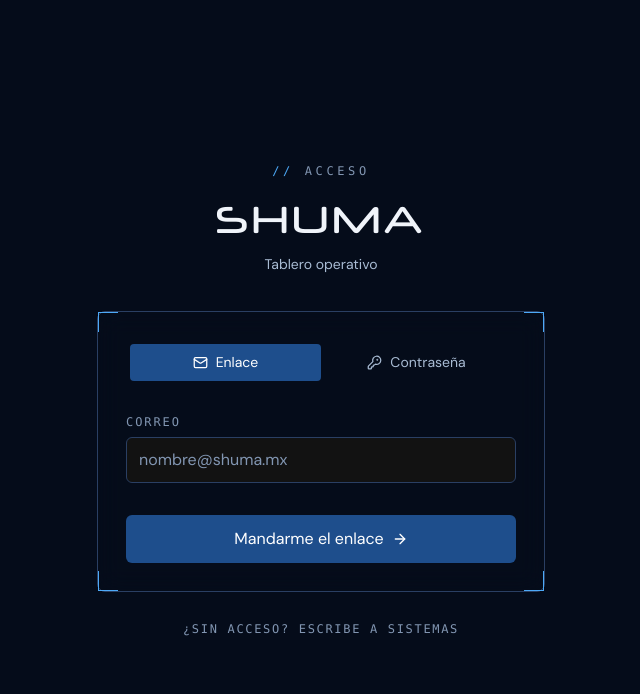
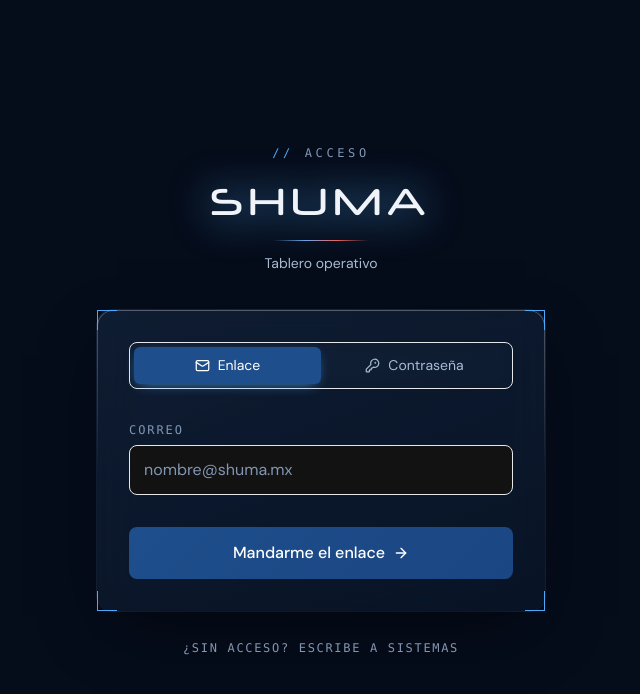
Before and after one commit to Josalfer1097/Shuma_BI, a Next.js app: page /login in a window 1280 px wide. Shown: the top 694 px of the page, without its empty margins (319-959 px from the left). Built offline with nearby package versions, Linux system fonts and the light colour scheme; no server answers.

Commit message:
Add per-company color identity and rebuild login with glass surface

```diff
--- a/app/globals.css
+++ b/app/globals.css
@@ -63,8 +63,15 @@
      lenta se confundiria con un error.
      El escarlata de marca #C0152A da 2.92:1 sobre este fondo, insuficiente;
      se aclara conservando el matiz y se separa del rojo de error. */
-  --empresa-cfs:      #4DA9F7;   /* 6.96:1 */
-  --empresa-acabados: #E8534E;   /* 4.99:1 */
+  /* Identidad de empresa, en dos tokens.
+     El marino puro da 1.74:1 sobre el fondo oscuro: es ilegible como linea.
+     Por eso se parte: 'masa' es el relleno (marino y escarlata de verdad,
+     con blanco encima), 'tinta' es la linea legible de la misma familia.
+     Asi el color de marca vive donde puede vivir: en superficie, no en trazo. */
+  --empresa-cfs:           #6BA5E8;   /* tinta  7.61:1 */
+  --empresa-cfs-masa:      #12326B;   /* marino, blanco encima 12.39:1 */
+  --empresa-acabados:      #F0605B;   /* tinta  6.08:1 */
+  --empresa-acabados-masa: #9E1B2F;   /* escarlata, blanco encima 7.92:1 */
 
 }
 
@@ -104,8 +111,12 @@
   --sobre-alerta:   #3B2A02;
 
   /* Colores de identidad por empresa */
-  --empresa-cfs:      #0B5FBF;   /* 6.17:1 */
-  --empresa-acabados: #B01326;   /* 7.08:1 */
+  /* En claro el marino y el escarlata si funcionan como linea: tinta y masa
+     coinciden. */
+  --empresa-cfs:           #12326B;   /* 11.55:1 */
+  --empresa-cfs-masa:      #12326B;
+  --empresa-acabados:      #9E1B2F;   /*  7.38:1 */
+  --empresa-acabados-masa: #9E1B2F;
 
 }
 
@@ -212,3 +223,102 @@
     transform: none;
   }
 }
+
+/* ============================================================
+   Superficie de vidrio de la pantalla de acceso.
+
+   El borde no es un 1px plano: es un degradado enmascarado que se
+   aclara arriba y se apaga abajo, como si la luz cayera desde
+   arriba. Es lo que separa una tarjeta plana de una que parece
+   tener grosor.
+   ============================================================ */
+
+.vidrio {
+  position: relative;
+  background:
+    linear-gradient(
+      160deg,
+      color-mix(in srgb, var(--bg-elevated) 62%, transparent),
+      color-mix(in srgb, var(--bg-surface) 78%, transparent)
+    );
+  backdrop-filter: blur(18px) saturate(1.25);
+  -webkit-backdrop-filter: blur(18px) saturate(1.25);
+  box-shadow:
+    0 24px 64px -20px rgb(0 0 0 / 0.55),
+    0 0 0 1px color-mix(in srgb, var(--border) 45%, transparent);
+}
+
+/* Filo de luz superior. Pseudo-elemento con mascara para que el
+   borde exista solo donde la luz lo tocaria. */
+.vidrio::before {
+  content: '';
+  position: absolute;
+  inset: 0;
+  border-radius: inherit;
+  padding: 1px;
+  background: linear-gradient(
+    180deg,
+    color-mix(in srgb, var(--text-primary) 30%, transparent),
+    transparent 55%
+  );
+  -webkit-mask:
+    linear-gradient(#000 0 0) content-box,
+    linear-gradient(#000 0 0);
+  -webkit-mask-composite: xor;
+  mask:
+    linear-gradient(#000 0 0) content-box,
+    linear-gradient(#000 0 0);
+  mask-composite: exclude;
+  pointer-events: none;
+}
+
+/* Campos: el foco enciende un halo en vez de solo cambiar el borde. */
+.campo-acceso {
+  transition:
+    border-color 0.25s ease,
+    box-shadow 0.35s ease,
+    background-color 0.25s ease;
+}
+.campo-acceso:focus {
+  outline: none;
+  border-color: color-mix(in srgb, var(--accent) 70%, transparent);
+  box-shadow:
+    0 0 0 3px color-mix(in srgb, var(--accent) 16%, transparent),
+    0 0 22px -6px color-mix(in srgb, var(--accent) 55%, transparent);
+}
+
+/* Boton principal: degradado propio y elevacion al pasar el cursor. */
+.boton-acceso {
+  background: linear-gradient(
+    135deg,
+    var(--accent-deep),
+    color-mix(in srgb, var(--accent-deep) 72%, var(--empresa-cfs-masa))
+  );
+  box-shadow: 0 10px 26px -12px color-mix(in srgb, var(--accent) 75%, transparent);
+  transition:
+    transform 0.25s cubic-bezier(0.22, 1, 0.36, 1),
+    box-shadow 0.3s ease,
+    filter 0.25s ease;
+}
+.boton-acceso:hover:not(:disabled) {
+  transform: translateY(-1px);
+  filter: brightness(1.12);
+  box-shadow: 0 16px 34px -14px color-mix(in srgb, var(--accent) 85%, transparent);
+}
+.boton-acceso:active:not(:disabled) {
+  transform: translateY(0);
+}
+
+@keyframes shuma-pulso {
+  0%, 100% { opacity: 0.16; }
+  50%      { opacity: 0.30; }
+}
+.animar-pulso {
+  animation: shuma-pulso 9s ease-in-out infinite;
+}
+
+@media (prefers-reduced-motion: reduce) {
+  .animar-pulso { animation: none; }
+  .boton-acceso { transition: none; }
+  .boton-acceso:hover:not(:disabled) { transform: none; }
+}
--- a/app/login/page.tsx
+++ b/app/login/page.tsx
@@ -76,7 +76,7 @@
     modo === 'enlace' ? correo.includes('@') : correo.includes('@') && password.length > 0
 
   const claseCampo =
-    'w-full rounded-md border border-border bg-bg-base/70 px-3 py-2.5 text-scale-base text-text-primary backdrop-blur transition-colors duration-300 placeholder:text-text-muted focus:border-accent focus:outline-none focus:ring-1 focus:ring-accent'
+    'campo-acceso w-full rounded-lg border border-border/70 bg-bg-base/50 px-3.5 py-3 text-scale-base text-text-primary backdrop-blur placeholder:text-text-muted'
 
   return (
     <main className="relative flex min-h-screen items-center justify-center overflow-hidden bg-bg-base p-4">
@@ -90,14 +90,22 @@
           <p className="mb-3 font-mono text-scale-xs uppercase tracking-[0.3em] text-text-muted">
             <span className="text-accent">{'//'}</span> acceso
           </p>
-          <h1 className="font-neuropol text-scale-4xl tracking-[0.12em] text-text-primary">
+          <h1 className="font-neuropol text-scale-4xl tracking-[0.18em] text-text-primary drop-shadow-[0_2px_20px_var(--accent)]">
             SHUMA
           </h1>
-          <p className="mt-2 text-scale-sm text-text-secondary">Tablero operativo</p>
+          <div
+            aria-hidden="true"
+            className="mx-auto mt-3 h-px w-24"
+            style={{
+              background:
+                'linear-gradient(90deg, transparent, var(--empresa-cfs), var(--empresa-acabados), transparent)',
+            }}
+          />
+          <p className="mt-3 text-scale-sm text-text-secondary">Tablero operativo</p>
         </div>
 
         <div
-          className="animar-entrada relative rounded-lg border border-border bg-bg-surface/80 p-7 backdrop-blur-md"
+          className="vidrio animar-entrada relative rounded-2xl p-8"
           style={{ animationDelay: '0.18s' }}
         >
           {ESQUINAS.map((pos, i) => (
@@ -111,10 +119,10 @@
 
           {/* Selector de metodo. El indicador se desliza en vez de saltar:
               es la transicion que hace sentir la pantalla continua. */}
-          <div className="relative mb-7 grid grid-cols-2 rounded-md bg-bg-base/60 p-1">
+          <div className="relative mb-8 grid grid-cols-2 rounded-lg border border-border/50 bg-bg-base/45 p-1 backdrop-blur">
             <span
               aria-hidden="true"
-              className="absolute inset-y-1 left-1 w-[calc(50%-0.25rem)] rounded bg-accent-deep transition-transform duration-300 ease-out motion-reduce:transition-none"
+              className="absolute inset-y-1 left-1 w-[calc(50%-0.25rem)] rounded-md bg-accent-deep shadow-[0_4px_14px_-6px_var(--accent)] transition-transform duration-[350ms] ease-[cubic-bezier(0.22,1,0.36,1)] motion-reduce:transition-none"
               style={{ transform: modo === 'password' ? 'translateX(100%)' : 'translateX(0)' }}
             />
             <button
@@ -220,7 +228,7 @@
                 type="button"
                 onClick={enviar}
                 disabled={!listo || cargando || entrando}
-                className="animar-entrada group flex w-full items-center justify-center gap-2 rounded-md bg-accent-deep py-3 text-scale-base text-white transition-all duration-300 hover:brightness-110 disabled:cursor-not-allowed disabled:opacity-40"
+                className="boton-acceso animar-entrada group mt-1 flex w-full items-center justify-center gap-2 rounded-lg py-3.5 text-scale-base font-medium text-white disabled:cursor-not-allowed disabled:opacity-40 disabled:shadow-none"
                 style={{ animationDelay: '0.4s' }}
               >
                 {cargando || entrando ? (
--- a/components/EmpresaCard.tsx
+++ b/components/EmpresaCard.tsx
@@ -20,14 +20,25 @@
  * Las siglas van en Neuropol, la tipografia de identidad del grupo.
  */
 export function EmpresaCard({ empresa, indice }: { empresa: Empresa; indice: number }) {
+  // Dos tokens, no uno. 'tinta' es la linea legible; 'masa' es el marino o
+  // el escarlata de verdad, que solo puede vivir como relleno: el marino puro
+  // da 1.74:1 sobre el fondo oscuro y como trazo seria invisible.
   const color = `var(--empresa-${empresa.id})`
+  const masa = `var(--empresa-${empresa.id}-masa)`
 
   return (
     <Link
       href={`/${empresa.id}`}
       aria-label={`Ver indicadores de ${empresa.nombre}`}
-      style={{ ['--co' as string]: color }}
-      className="group relative isolate flex min-h-[17rem] flex-col justify-between overflow-hidden rounded-lg border border-border bg-bg-surface p-7 transition-[border-color,transform] duration-500 hover:-translate-y-1 hover:border-[color:var(--co)] focus-visible:outline-none focus-visible:ring-2 focus-visible:ring-[color:var(--co)] focus-visible:ring-offset-2 focus-visible:ring-offset-bg-base motion-reduce:transition-none motion-reduce:hover:translate-y-0"
+      style={{
+        ['--co' as string]: color,
+        ['--ma' as string]: masa,
+        // El cuerpo se tine con la masa de la empresa. Es aqui donde el
+        // marino y el escarlata se leen como marino y escarlata: en
+        // superficie, no en linea.
+        background: `linear-gradient(150deg, color-mix(in srgb, ${masa} 42%, var(--bg-surface)), var(--bg-surface) 72%)`,
+      }}
+      className="group relative isolate flex min-h-[17rem] flex-col justify-between overflow-hidden rounded-lg border border-border p-7 transition-[border-color,transform,box-shadow] duration-500 hover:-translate-y-1 hover:border-[color:var(--co)] hover:shadow-[0_22px_50px_-24px_var(--ma)] focus-visible:outline-none focus-visible:ring-2 focus-visible:ring-[color:var(--co)] focus-visible:ring-offset-2 focus-visible:ring-offset-bg-base motion-reduce:transition-none motion-reduce:hover:translate-y-0"
     >
       {/* Reticula tecnica de fondo. Muy tenue: da superficie sin competir. */}
       <div
--- a/components/FondoAcceso.tsx
+++ b/components/FondoAcceso.tsx
@@ -5,59 +5,74 @@
 /**
  * Fondo de la pantalla de acceso.
  *
- * Silueta de barras, retícula técnica y dos resplandores con los colores de
- * las dos empresas. Todo es geometría abstracta: ni un dígito, ni una
- * etiqueta, ni nada con forma de dato. Una cifra inventada aquí, aunque
- * fuera decorativa, es exactamente el error que no puede pasar en un
- * producto que se presenta a dirección.
+ * La pantalla de acceso es del GRUPO, no de una empresa: llega antes de que
+ * el usuario elija. Por eso sostiene los dos colores de identidad en tension
+ * -- marino a la izquierda, escarlata a la derecha -- en vez de comprometerse
+ * con uno. Es la unica pantalla del producto donde eso tiene sentido.
  *
- * Las alturas se calculan una vez con useMemo. Recalcularlas en cada render
- * haría saltar las barras al escribir en el formulario.
+ * Todo es geometria abstracta: ni un digito, ni una etiqueta, ni nada con
+ * forma de dato. Una cifra decorativa aqui, aunque fuera inventada a
+ * proposito, es el error mas caro posible en un tablero que se presenta a
+ * direccion.
  */
 export function FondoAcceso() {
+  // Calculado una vez: recalcularlo en cada render haria saltar las barras
+  // al escribir en el formulario.
   const barras = useMemo(
     () =>
-      Array.from({ length: 28 }, (_, i) => ({
-        alto: 18 + ((i * 37) % 62),
-        retraso: ((i * 13) % 45) / 10,
-        duracion: 3.8 + ((i * 7) % 30) / 10,
+      Array.from({ length: 34 }, (_, i) => ({
+        alto: 14 + ((i * 41) % 66),
+        retraso: ((i * 17) % 52) / 10,
+        duracion: 4.2 + ((i * 11) % 34) / 10,
       })),
     []
   )
 
   return (
     <div aria-hidden="true" className="pointer-events-none absolute inset-0 -z-10 overflow-hidden">
-      {/* Retícula técnica, la misma del lenguaje de la portada. */}
+      {/* Cama de color. Marino y escarlata en extremos opuestos: el grupo
+          contiene a las dos empresas sin ser ninguna. */}
       <div
-        className="absolute inset-0 opacity-[0.055]"
+        className="absolute inset-0"
         style={{
-          backgroundImage:
-            'linear-gradient(var(--accent) 1px, transparent 1px), linear-gradient(90deg, var(--accent) 1px, transparent 1px)',
-          backgroundSize: '34px 34px',
+          background:
+            'radial-gradient(120% 90% at 12% 8%, color-mix(in srgb, var(--empresa-cfs-masa) 78%, transparent), transparent 62%),' +
+            'radial-gradient(110% 85% at 92% 96%, color-mix(in srgb, var(--empresa-acabados-masa) 46%, transparent), transparent 58%),' +
+            'var(--bg-base)',
         }}
       />
 
-      {/* Resplandores en los colores de las dos empresas. Identidad del
-          grupo, no dato: por eso están difusos y en las esquinas. */}
+      {/* Retícula técnica, el mismo lenguaje de la portada. */}
       <div
-        className="animar-deriva absolute -left-32 -top-24 h-[26rem] w-[26rem] rounded-full opacity-[0.20] blur-3xl"
+        className="absolute inset-0 opacity-[0.05]"
+        style={{
+          backgroundImage:
+            'linear-gradient(var(--text-primary) 1px, transparent 1px), linear-gradient(90deg, var(--text-primary) 1px, transparent 1px)',
+          backgroundSize: '38px 38px',
+        }}
+      />
+
+      {/* Resplandores a la deriva, uno por empresa. */}
+      <div
+        className="animar-deriva absolute -left-40 -top-32 h-[34rem] w-[34rem] rounded-full opacity-25 blur-[110px]"
         style={{ backgroundColor: 'var(--empresa-cfs)' }}
       />
       <div
-        className="animar-deriva absolute -bottom-32 -right-24 h-[24rem] w-[24rem] rounded-full opacity-[0.14] blur-3xl"
+        className="animar-deriva absolute -bottom-40 -right-32 h-[30rem] w-[30rem] rounded-full opacity-[0.18] blur-[110px]"
         style={{ backgroundColor: 'var(--empresa-acabados)', animationDelay: '-9s' }}
       />
 
-      {/* Silueta de barras al pie. Muy desenfocada a propósito: sugiere el
+      {/* Silueta de barras al pie. Muy desenfocada a proposito: sugiere el
           tablero sin poder leerse como uno. */}
-      <div className="absolute inset-x-0 bottom-0 flex h-1/2 items-end justify-center gap-[1.4%] px-[6%] opacity-[0.13] blur-[3px]">
+      <div className="animar-pulso absolute inset-x-0 bottom-0 flex h-[45%] items-end justify-center gap-[1.1%] px-[4%] blur-[4px]">
         {barras.map((b, i) => (
           <div
             key={i}
-            className="animar-barra flex-1 rounded-t-sm"
+            className="animar-barra flex-1 rounded-t"
             style={{
               height: `${b.alto}%`,
-              backgroundColor: 'var(--accent)',
+              background:
+                'linear-gradient(180deg, var(--text-primary), color-mix(in srgb, var(--text-primary) 10%, transparent))',
               animationDelay: `-${b.retraso}s`,
               animationDuration: `${b.duracion}s`,
             }}
@@ -65,13 +80,22 @@
         ))}
       </div>
 
-      {/* Barrido lento. Un solo elemento en movimiento lineal: es lo que da
-          sensación de sistema vivo sin distraer del formulario. */}
+      {/* Barrido lento. Un solo elemento en movimiento lineal: da sensacion
+          de sistema vivo sin competir con el formulario. */}
       <div
-        className="animar-barrido absolute inset-x-0 top-0 h-24"
+        className="animar-barrido absolute inset-x-0 top-0 h-28"
         style={{
           background:
-            'linear-gradient(180deg, transparent, color-mix(in srgb, var(--accent) 22%, transparent), transparent)',
+            'linear-gradient(180deg, transparent, color-mix(in srgb, var(--text-primary) 14%, transparent), transparent)',
+        }}
+      />
+
+      {/* Vineta: apaga las esquinas para que el centro pese mas. */}
+      <div
+        className="absolute inset-0"
+        style={{
+          background:
+            'radial-gradient(72% 58% at 50% 45%, transparent, color-mix(in srgb, var(--bg-base) 88%, transparent) 100%)',
         }}
       />
     </div>
--- a/package.json
+++ b/package.json
@@ -1,6 +1,6 @@
 {
   "name": "shuma-bi-temp",
-  "version": "0.24.0",
+  "version": "0.25.0",
   "private": true,
   "scripts": {
     "dev": "next dev",
```
Also changed, not shown: 2 other files (tests, documents, lock files or other folders).
